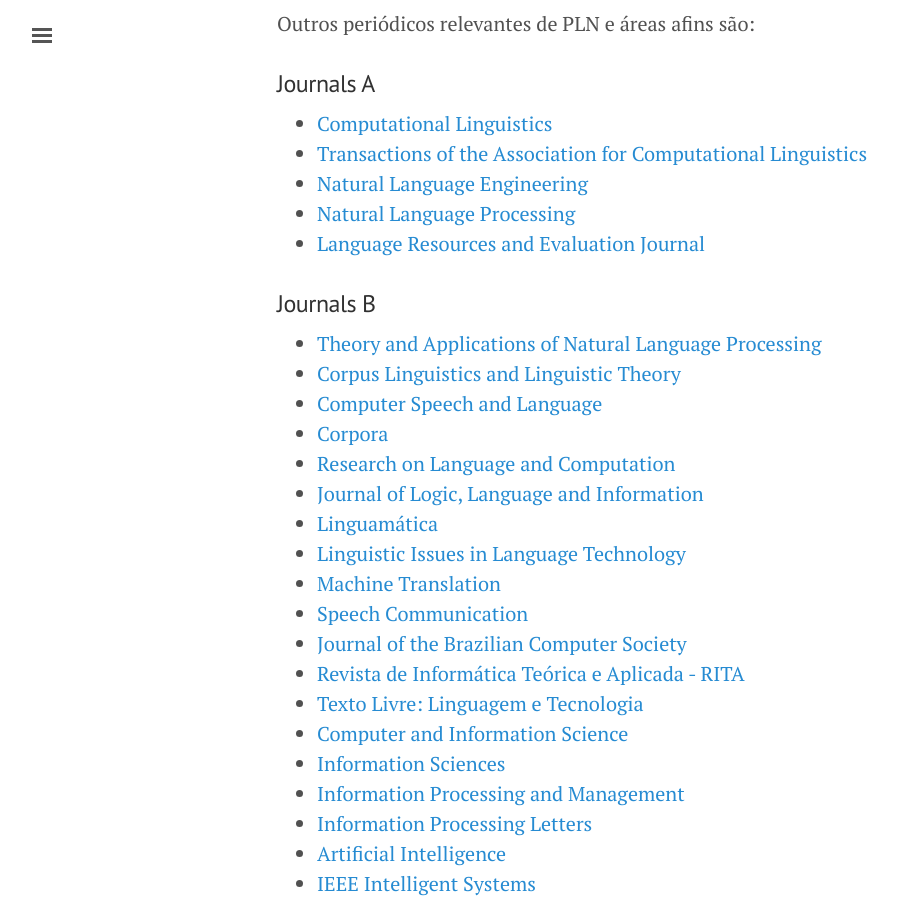
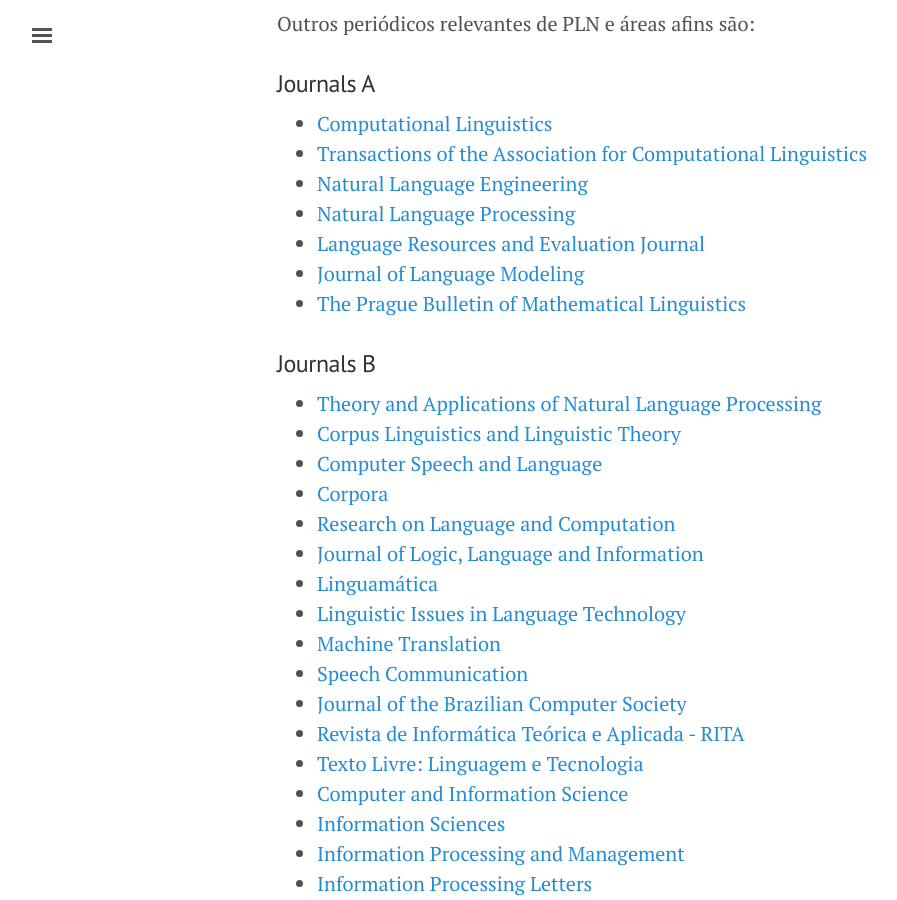
Before and after one commit to CEPLN/website, a Jekyll site: the page built from periodicos.md, in a window 1280 px wide and 900 px high, scrolled down 406 px. Shown: the whole window, without its empty margins (3-900 px from the left). Built offline with Jekyll 4.4.1, drawn with Linux system fonts in a browser that asks for light colours.

Commit message:
Update periodicos.md

```diff
--- a/periodicos.md
+++ b/periodicos.md
@@ -15,6 +15,8 @@ Outros periódicos relevantes de PLN e áreas afins são:
 * [Natural Language Engineering](https://www.cambridge.org/core/journals/natural-language-engineering)
 * [Natural Language Processing](https://www.jstage.jst.go.jp/browse/jnlp)
 * [Language Resources and Evaluation Journal](https://link.springer.com/journal/10579)
+* [Journal of Language Modeling](http://jlm.ipipan.waw.pl/index.php/JLM)
+* [The Prague Bulletin of Mathematical Linguistics](https://ufal.mff.cuni.cz/pbml)
 
 ### Journals B
 
```
